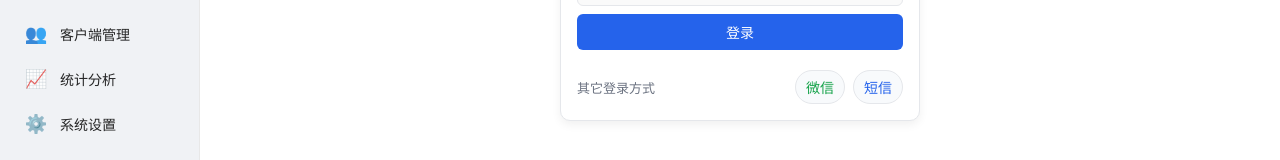
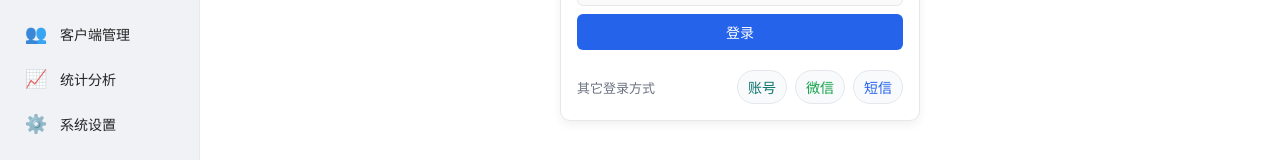
Before and after one commit to yanweiqi/effective-mqtt, a React (Create React App) app in the folder effective-mqtt-frontend/: page /login in a window 1280 px wide. Shown: the part 335-495 px from the top of the page. Built offline with nearby package versions, Linux system fonts and the light colour scheme.

Commit message:
ui(frontend): include Account in 'other login methods' icons for consistent switching

```diff
--- a/effective-mqtt-frontend/src/pages/Login.jsx
+++ b/effective-mqtt-frontend/src/pages/Login.jsx
@@ -94,7 +94,7 @@ const Login = () => {
                   sendCode(sms.phone.trim());
                   setCooldown(60);
                 } catch (e) { setError(e.message); }
-              }}>{cooldown > 0 ? `重发(${cooldown}s)` : '发送验证码'}</button>
+              }}>{cooldown > 0 ? `重发(${cooldown}s)` : '发验证码'}</button>
             </div>
             <div className="sms-row">
               <input placeholder="验证码" value={sms.code} onChange={(e) => setSms({ ...sms, code: e.target.value })} />
@@ -129,6 +129,7 @@ const Login = () => {
         <div className="other-login">
           <span className="other-label">其它登录方式</span>
           <div className="icon-group">
+            <button className="icon-button" onClick={() => setMode('account')}>账号</button>
             <button className="icon-button wechat" onClick={() => setMode('wechat')}>微信</button>
             <button className="icon-button sms" onClick={() => setMode('sms')}>短信</button>
           </div>
```
